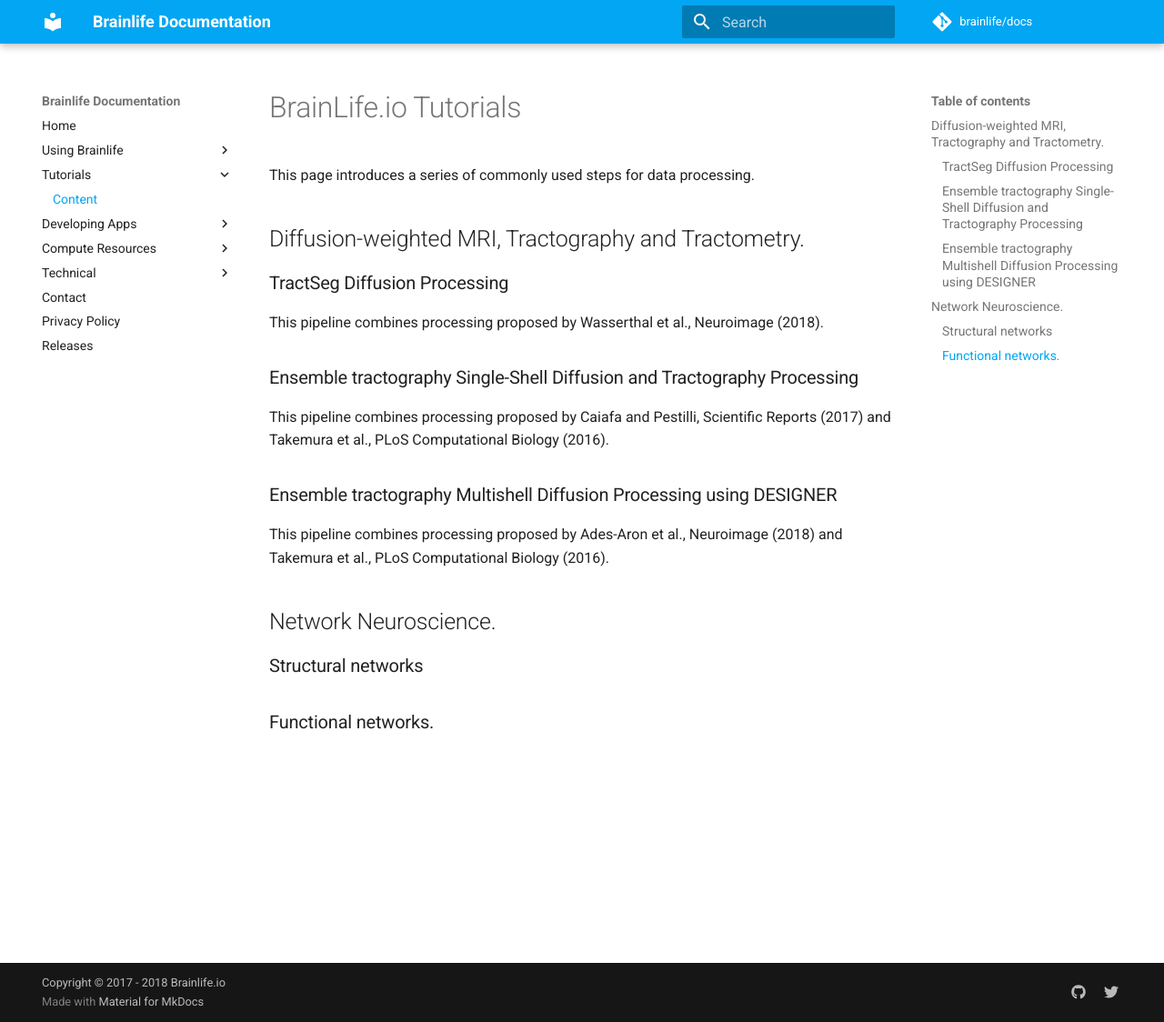
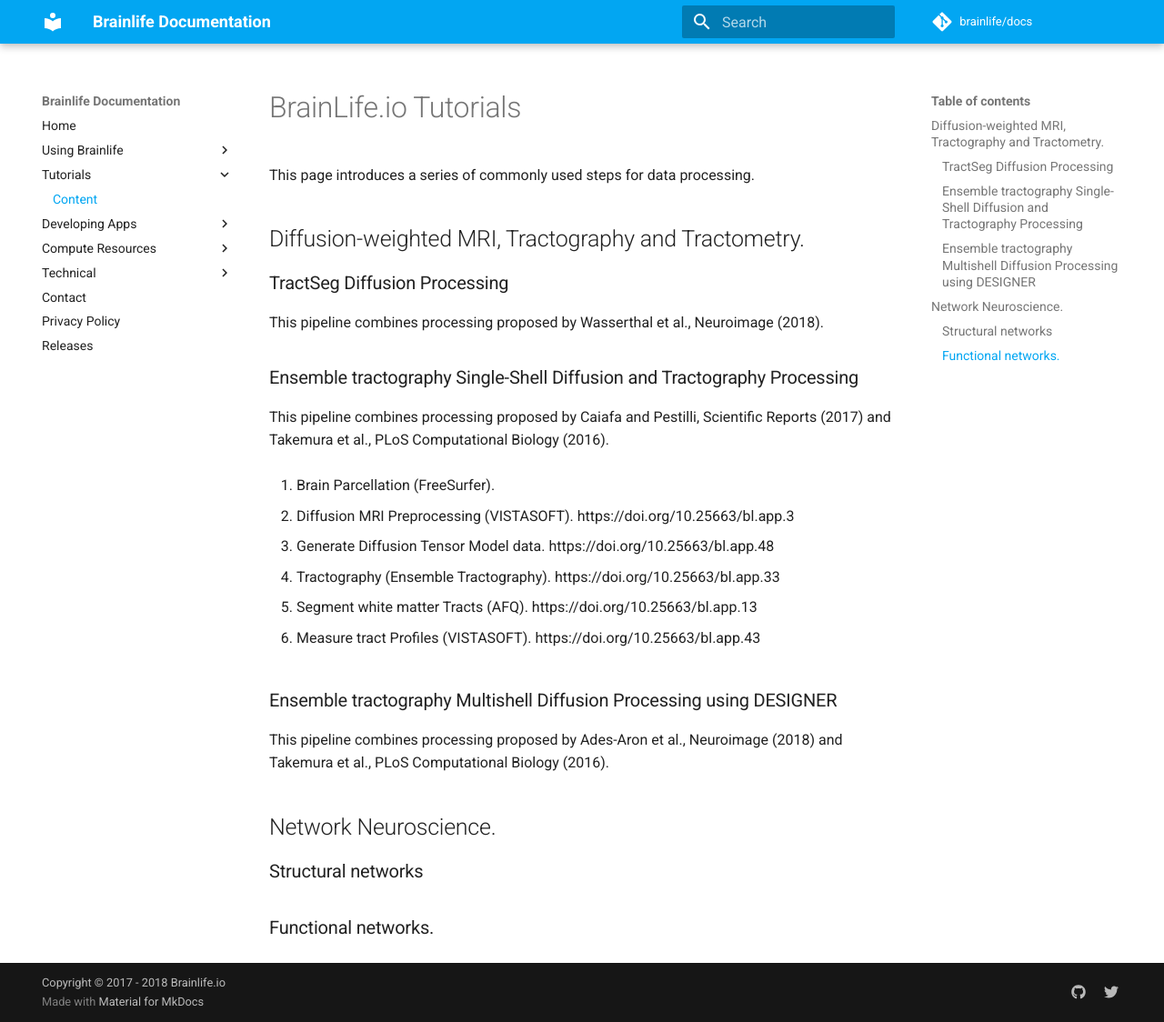
Before and after one commit to brainlife/docs, an MkDocs documentation site: the page built from docs/tutorial/content.md, in a window 1280 px wide and 1124 px high. Shown: the whole window at 91% size. Built offline with MkDocs 1.6.1 and Material for MkDocs 9.7.7, drawn with Linux system fonts in a browser that asks for light colours; comment, search, counter and statistics services are not loaded.

Commit message:
Added the simplest pipeline for single shell data

```diff
--- a/docs/tutorial/content.md
+++ b/docs/tutorial/content.md
@@ -10,6 +10,23 @@
 ### Ensemble tractography Single-Shell Diffusion and Tractography Processing
 This pipeline combines processing proposed by Caiafa and Pestilli, Scientific Reports (2017) and Takemura et al., PLoS Computational Biology (2016).
 
+1. Brain Parcellation (FreeSurfer).
+
+2. Diffusion MRI Preprocessing (VISTASOFT).
+https://doi.org/10.25663/bl.app.3
+
+3. Generate Diffusion Tensor Model data.
+https://doi.org/10.25663/bl.app.48
+
+4. Tractography (Ensemble Tractography).
+https://doi.org/10.25663/bl.app.33
+
+3. Segment white matter Tracts (AFQ).
+https://doi.org/10.25663/bl.app.13
+
+4. Measure tract Profiles (VISTASOFT).
+https://doi.org/10.25663/bl.app.43
+
 
 ### Ensemble tractography Multishell Diffusion Processing using DESIGNER
 This pipeline combines processing proposed by Ades-Aron et al., Neuroimage (2018) and Takemura et al., PLoS Computational Biology (2016).
```
